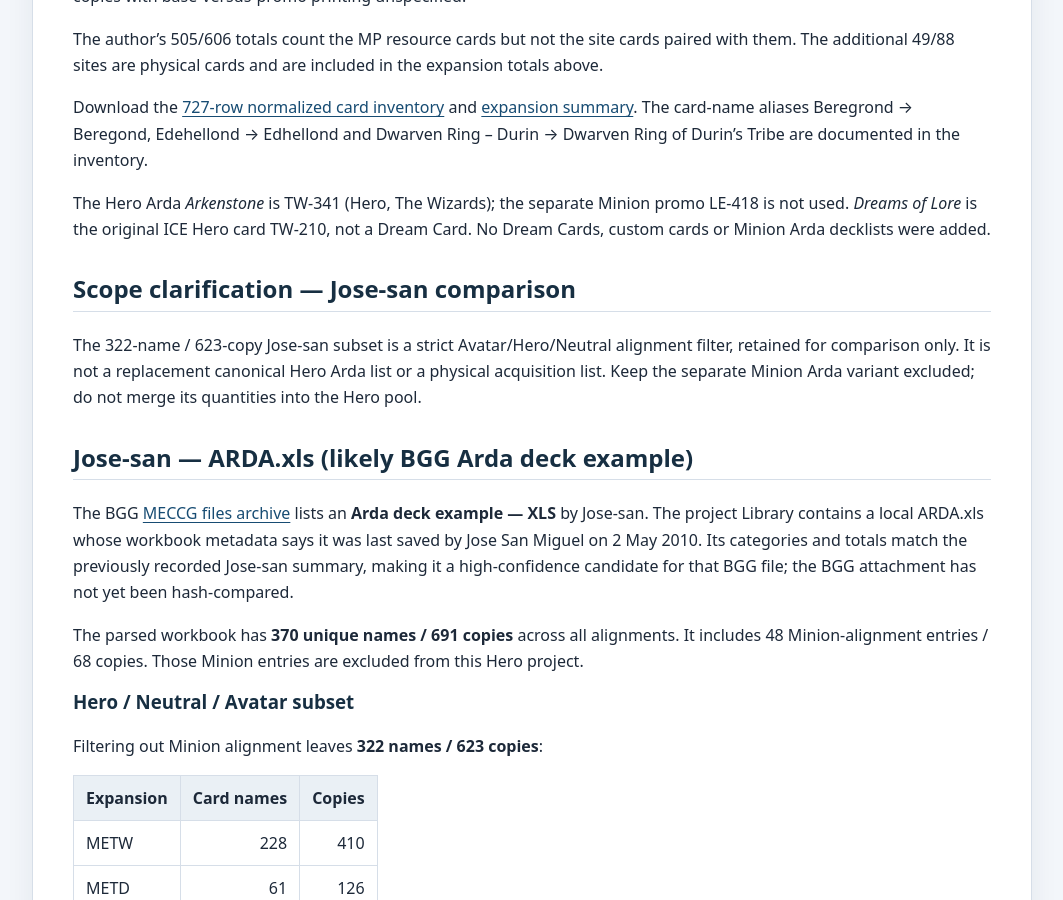
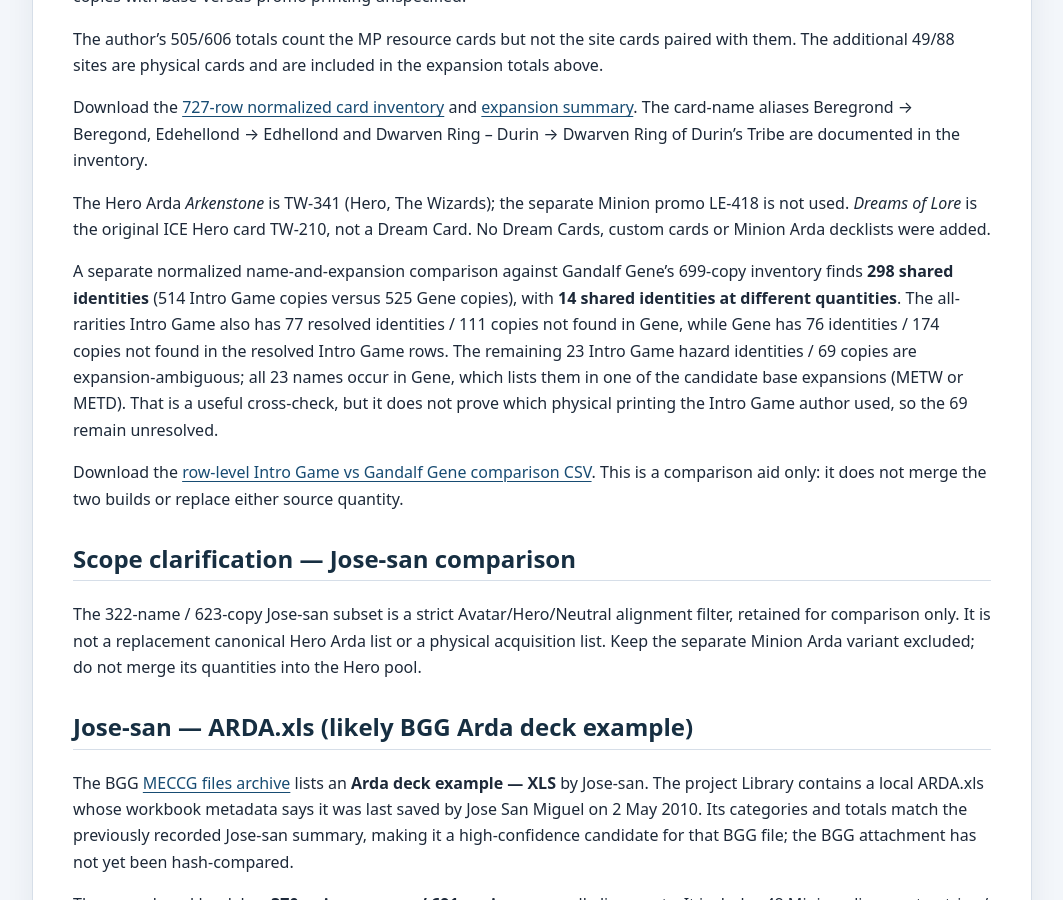
Before and after one commit to JamSpot/meccg-arda-master-database, a Jekyll site: the page built from docs/comparison-lists.md, in a window 1280 px wide and 900 px high, scrolled down 1682 px. Shown: the whole window, without its empty margins (108-1171 px from the left). Built offline with Jekyll 4.4.1, drawn with Linux system fonts in a browser that asks for light colours; our own code applies the rules of GitHub Pages for plain Markdown files.

Commit message:
Document Arda Intro Game versus Gandalf Gene overlap

```diff
--- a/docs/comparison-lists.md
+++ b/docs/comparison-lists.md
@@ -40,6 +40,10 @@ The author’s 505/606 totals count the MP resource cards but not the site cards
 Download the [727-row normalized card inventory](../data/arda-intro-game-card-inventory.csv) and [expansion summary](../data/arda-intro-game-expansion-summary.csv). The card-name aliases Beregrond → Beregond, Edehellond → Edhellond and Dwarven Ring – Durin → Dwarven Ring of Durin’s Tribe are documented in the inventory.
 
 The Hero Arda *Arkenstone* is TW-341 (Hero, The Wizards); the separate Minion promo LE-418 is not used. *Dreams of Lore* is the original ICE Hero card TW-210, not a Dream Card. No Dream Cards, custom cards or Minion Arda decklists were added.
+
+A separate normalized name-and-expansion comparison against Gandalf Gene's 699-copy inventory finds **298 shared identities** (514 Intro Game copies versus 525 Gene copies), with **14 shared identities at different quantities**. The all-rarities Intro Game also has 77 resolved identities / 111 copies not found in Gene, while Gene has 76 identities / 174 copies not found in the resolved Intro Game rows. The remaining 23 Intro Game hazard identities / 69 copies are expansion-ambiguous; all 23 names occur in Gene, which lists them in one of the candidate base expansions (METW or METD). That is a useful cross-check, but it does not prove which physical printing the Intro Game author used, so the 69 remain unresolved.
+
+Download the [row-level Intro Game vs Gandalf Gene comparison CSV](../data/arda-intro-game-vs-gandalf-gene-comparison.csv). This is a comparison aid only: it does not merge the two builds or replace either source quantity.
 
 ## Scope clarification — Jose-san comparison
 
```
